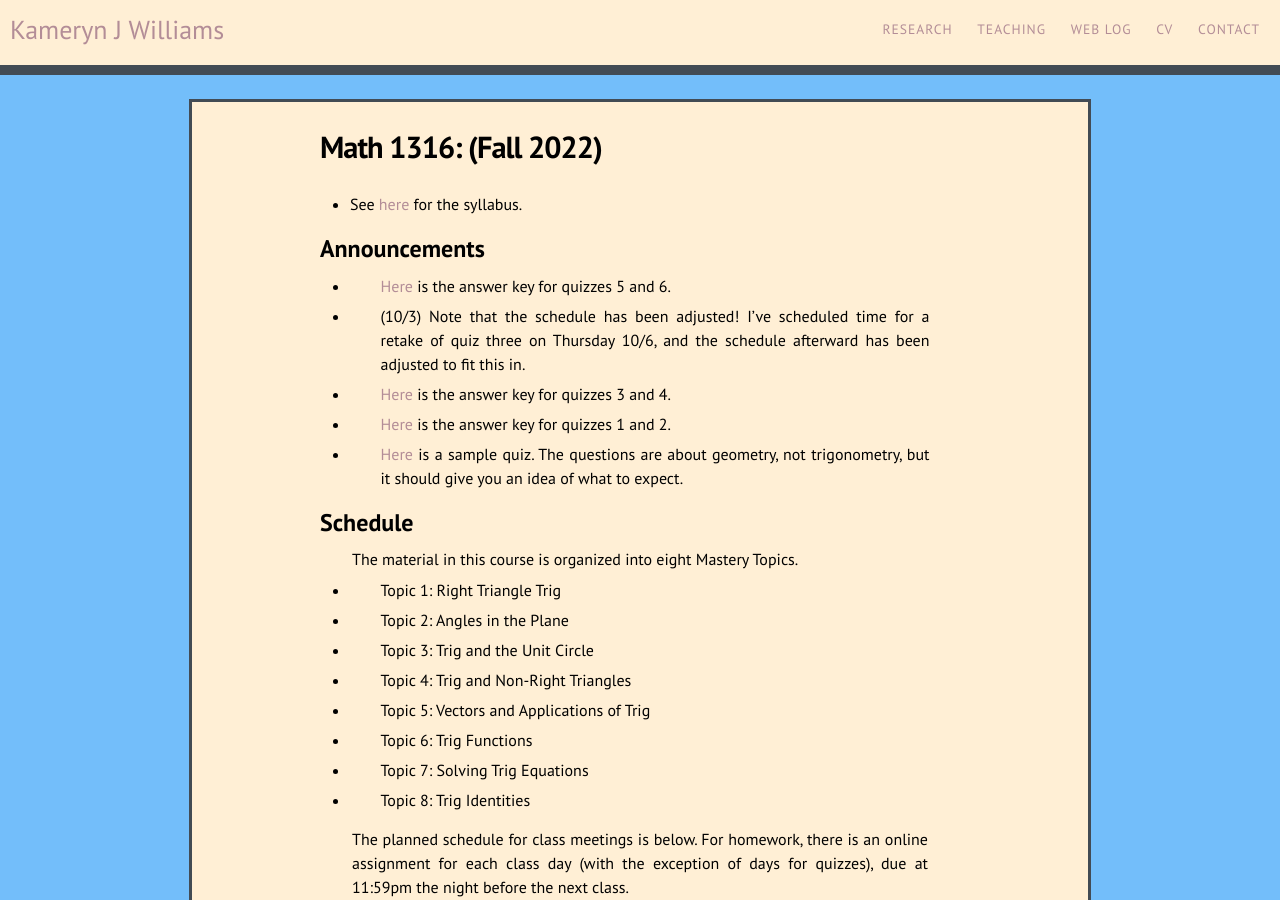
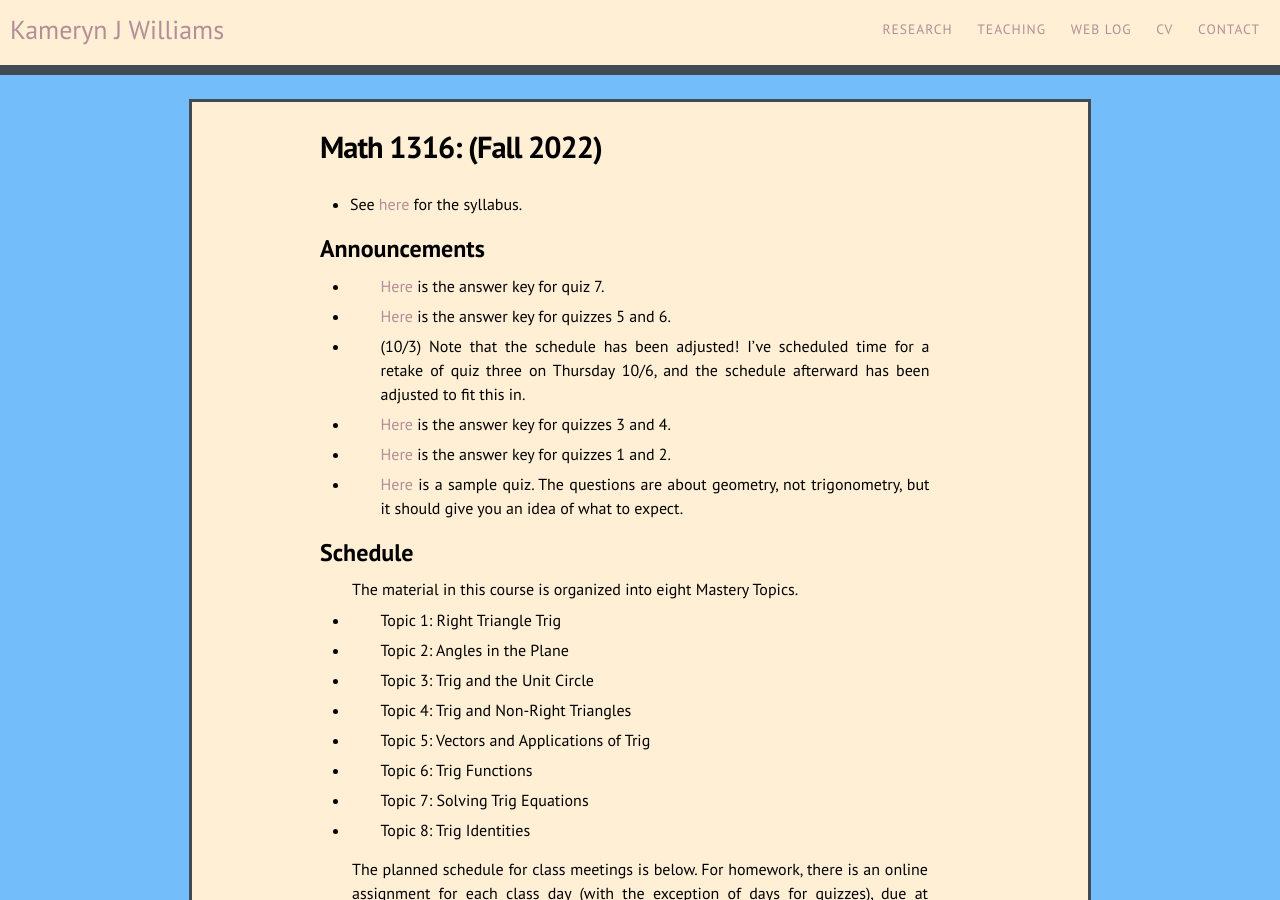
Before and after one commit to kamerynjw/kamerynjw.github.io, a Jekyll site: the page built from teaching/2022/math1316fall.md, in a window 1280 px wide and 900 px high. Built offline with Jekyll 4.4.1, drawn with Linux system fonts in a browser that asks for light colours; nearby versions of some CDN libraries.

Commit message:
new answer key ' '

```diff
--- a/teaching/2022/math1316fall.md
+++ b/teaching/2022/math1316fall.md
@@ -10,6 +10,8 @@ permalink: /teaching/2022/math1316fall/
 
 Announcements
 -------------
+
+* [Here]({{ page.url}}q7a-answers.pdf) is the answer key for quiz 7.
 
 * [Here]({{ page.url}}q56a-answers.pdf) is the answer key for quizzes 5 and 6.
 
```
Also changed, not shown: 1 other file.
